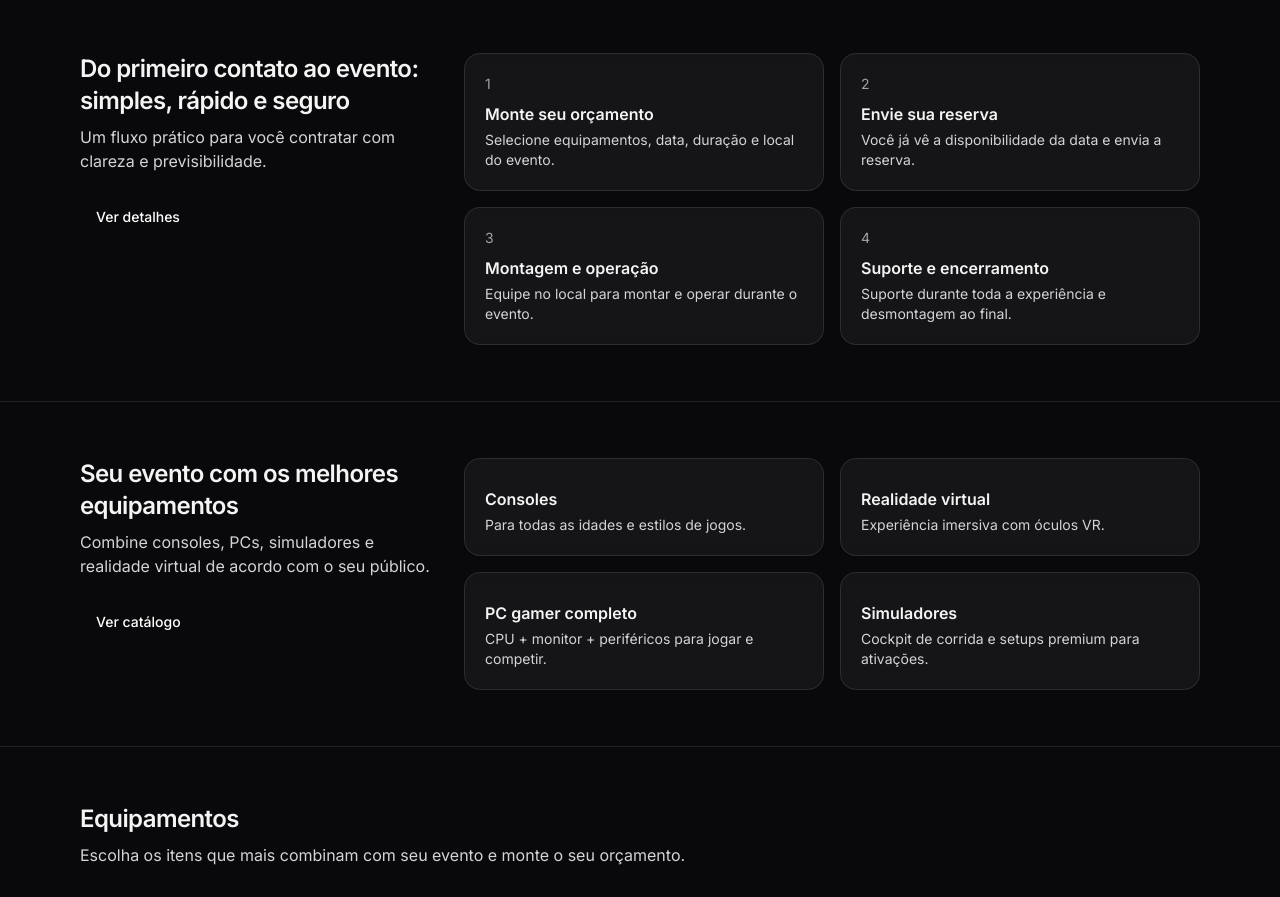
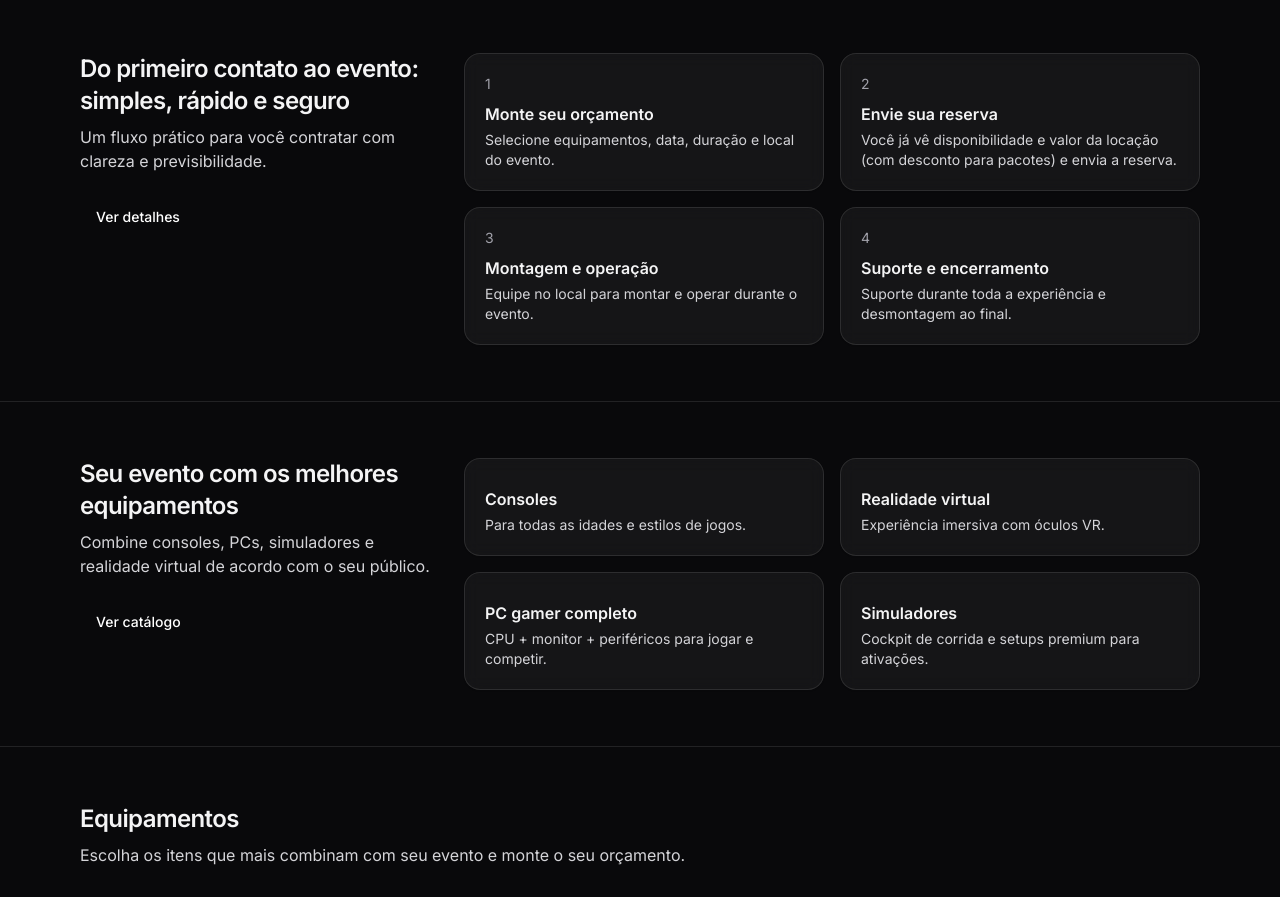
Before and after one commit to andersjc11/VRGH, a Next.js app: page / in a window 1280 px wide. Shown: the part 1040-1937 px from the top of the page. Built offline with nearby package versions, Linux system fonts and the light colour scheme; no server answers; the database is empty.

Commit message:
copy: mencionar valor e desconto por pacote

```diff
--- a/src/app/page.tsx
+++ b/src/app/page.tsx
@@ -164,7 +164,7 @@ export default async function HomePage({
                 <p className="text-sm text-zinc-400">2</p>
                 <p className="mt-2 font-semibold">Envie sua reserva</p>
                 <p className="mt-1 text-sm text-zinc-300">
-                  Você já vê a disponibilidade da data e envia a reserva.
+                  Você já vê disponibilidade e valor da locação (com desconto para pacotes) e envia a reserva.
                 </p>
               </Card>
               <Card>
```
